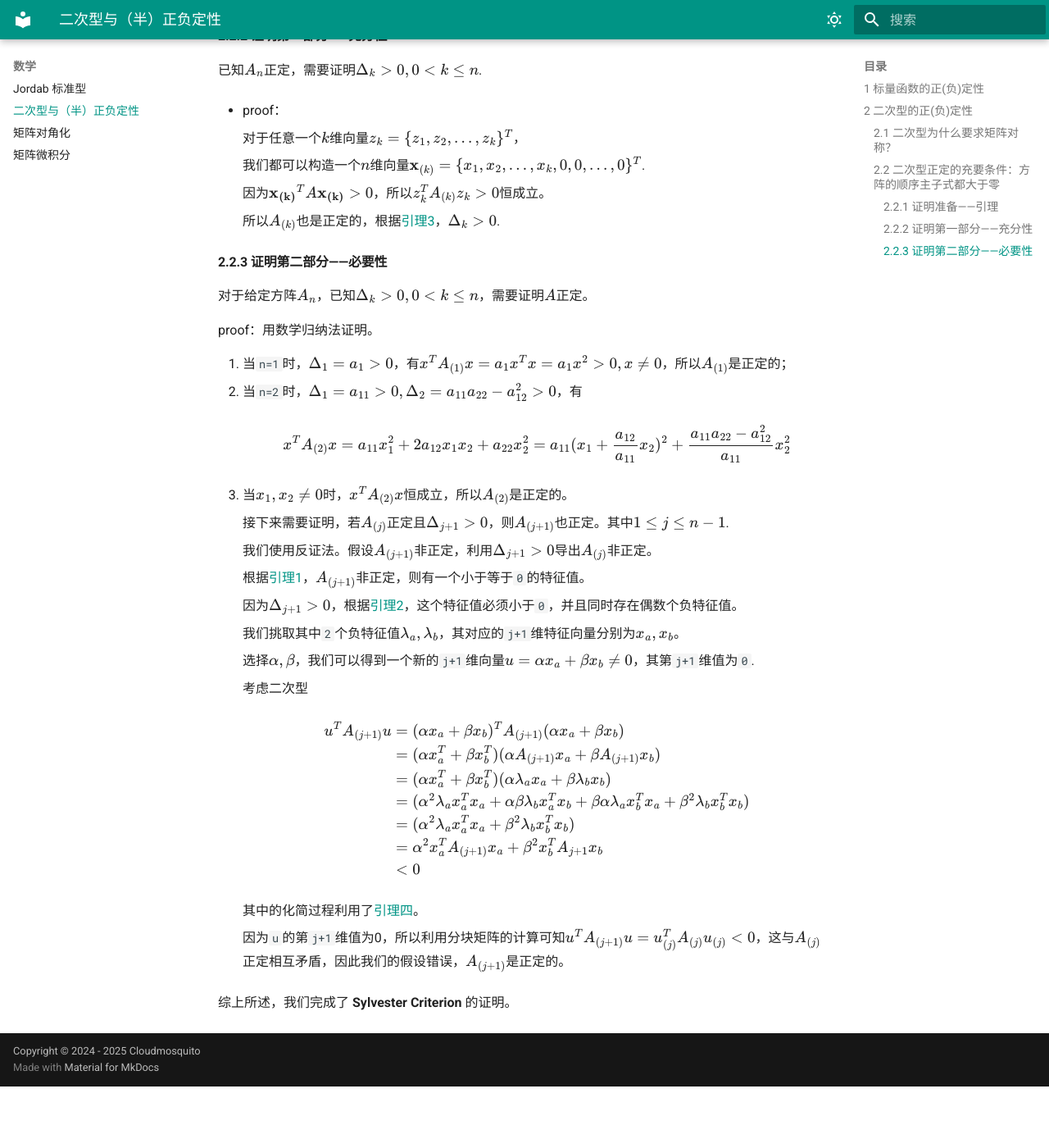
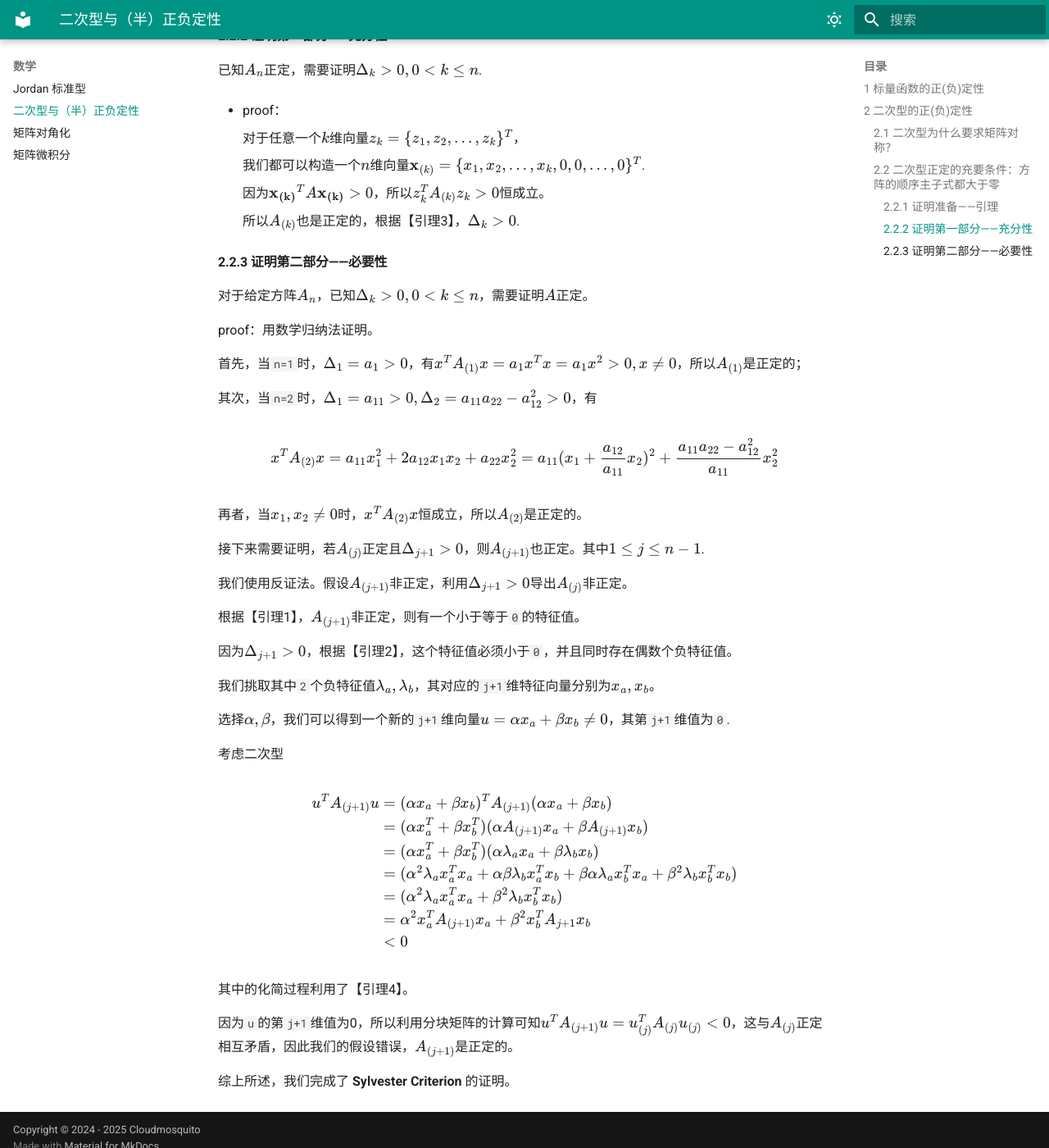
Before and after one commit to cloudmosquito/cloudmosquito.github.io, an MkDocs documentation site: the page built from docs/数学/二次型与(半)正负定性.md, in a window 1280 px wide and 1400 px high, scrolled down 2342 px. Shown: the whole window at 82% size. Built offline with MkDocs 1.6.1 and Material for MkDocs 9.7.7, drawn with Linux system fonts in a browser that asks for light colours; before the commit the page ends 3667 px from its top, so only the background shows below that; some of the changed text lies outside the part shown.

```diff
--- a/docs/数学/Jordab 标准型.md
+++ b/docs/数学/Jordan 标准型.md
@@ -1,3 +1,5 @@
+# Jordan 标准型
+
 ## 定义
 
 任何一个 $n$ 阶的复数矩阵 $A$ 都与一个 Jordan 标准型近似。
--- a/docs/数学/二次型与(半)正负定性.md
+++ b/docs/数学/二次型与(半)正负定性.md
@@ -66,7 +64,7 @@
 
 3. 【引理3】：正定矩阵的行列式大于`0`。
 
-    由[引理1](#引理1正定矩阵的特征值大于0)，[引理2](#引理2方阵的行列式等于特征值的积)即得。
+    由【引理1】【引理2】即得。
 
 4. 【引理4】：实对称矩阵的不同特征值对应的特征向量相互正交。
 
@@ -94,7 +92,7 @@
 
     因为$\mathbf{x_{(k)}}^TA\mathbf{x_{(k)}}>0$，所以$z_k^TA_{(k)}z_k>0$恒成立。
 
-    所以$A_{(k)}$也是正定的，根据[引理3](#引理3正定矩阵的行列式大于0)，$\Delta_k>0$.
+    所以$A_{(k)}$也是正定的，根据【引理3】，$\Delta_k>0$.
 
 #### 2.2.3 证明第二部分——必要性
 
@@ -102,31 +100,32 @@
 
 proof：用数学归纳法证明。
 
-  1. 当`n=1`时，$\Delta_1 = a_1 > 0$，有$x^TA_{(1)}x = a_1x^Tx = a_1x^2 > 0, x \neq 0$，所以$A_{(1)}$是正定的；
-  2. 当`n=2`时，$\Delta_1 = a_{11}>0, \Delta_2 = a_{11}a_{22}-a_{12}^2>0$，有
+首先，当`n=1`时，$\Delta_1 = a_1 > 0$，有$x^TA_{(1)}x = a_1x^Tx = a_1x^2 > 0, x \neq 0$，所以$A_{(1)}$是正定的；
 
-    $$x^TA_{(2)}x = a_{11}x_1^2+2a_{12}x_1x_2+a_{22}x_2^2 = a_{11}(x_1+\frac{a_{12}}{a_{11}}x_2)^2+\frac{a_{11}a_{22}-a_{12}^2}{a_{11}}x_2^2$$
+其次，当`n=2`时，$\Delta_1 = a_{11}>0, \Delta_2 = a_{11}a_{22}-a_{12}^2>0$，有
 
-  3. 当$x_1,x_2\neq 0$时，$x^TA_{(2)}x$恒成立，所以$A_{(2)}$是正定的。
+$$x^TA_{(2)}x = a_{11}x_1^2+2a_{12}x_1x_2+a_{22}x_2^2 = a_{11}(x_1+\frac{a_{12}}{a_{11}}x_2)^2+\frac{a_{11}a_{22}-a_{12}^2}{a_{11}}x_2^2$$
 
-    接下来需要证明，若$A_{(j)}$正定且$\Delta_{j+1}>0$，则$A_{(j+1)}$也正定。其中$1\le j \le n-1$.
+再者，当$x_1,x_2\neq 0$时，$x^TA_{(2)}x$恒成立，所以$A_{(2)}$是正定的。
 
-    我们使用反证法。假设$A_{(j+1)}$非正定，利用$\Delta_{j+1}>0$导出$A_{(j)}$非正定。
+接下来需要证明，若$A_{(j)}$正定且$\Delta_{j+1}>0$，则$A_{(j+1)}$也正定。其中$1\le j \le n-1$.
 
-    根据[引理1](#引理1正定矩阵的特征值大于0)，$A_{(j+1)}$非正定，则有一个小于等于`0`的特征值。
+我们使用反证法。假设$A_{(j+1)}$非正定，利用$\Delta_{j+1}>0$导出$A_{(j)}$非正定。
 
-    因为$\Delta_{j+1}>0$，根据[引理2](#引理2方阵的行列式等于特征值的积)，这个特征值必须小于`0`，并且同时存在偶数个负特征值。
+根据【引理1】，$A_{(j+1)}$非正定，则有一个小于等于`0`的特征值。
 
-    我们挑取其中`2`个负特征值$\lambda_a, \lambda_b$，其对应的`j+1`维特征向量分别为$x_a,x_b$。
+因为$\Delta_{j+1}>0$，根据【引理2】，这个特征值必须小于`0`，并且同时存在偶数个负特征值。
 
-    选择$\alpha,\beta$，我们可以得到一个新的`j+1`维向量$u = \alpha x_a + \beta x_b \neq 0$，其第`j+1`维值为`0`.
+我们挑取其中`2`个负特征值$\lambda_a, \lambda_b$，其对应的`j+1`维特征向量分别为$x_a,x_b$。
 
-    考虑二次型
+选择$\alpha,\beta$，我们可以得到一个新的`j+1`维向量$u = \alpha x_a + \beta x_b \neq 0$，其第`j+1`维值为`0`.
 
-    $$\begin{aligned} u^TA_{(j+1)}u &= (\alpha x_a+\beta x_b)^TA_{(j+1)}(\alpha x_a+\beta x_b)\\ &= (\alpha x_a^T + \beta x_b^T)(\alpha A_{(j+1)}x_a + \beta A_{(j+1)}x_b)\\ &= (\alpha x_a^T + \beta x_b^T)(\alpha\lambda_ax_a+\beta\lambda_bx_b)\\ &= (\alpha^2\lambda_ax_a^Tx_a + \alpha\beta\lambda_bx_a^Tx_b + \beta\alpha\lambda_ax_b^Tx_a+\beta^2\lambda_bx_b^Tx_b)\\ &= (\alpha^2\lambda_ax_a^Tx_a + \beta^2\lambda_bx_b^Tx_b)\\ &= \alpha^2x_a^TA_{(j+1)}x_a + \beta^2x_b^TA_{j+1}x_b\\ & < 0\end{aligned}$$
+考虑二次型
 
-    其中的化简过程利用了[引理四](#引理4实对称矩阵的不同特征值对应的特征向量相互正交)。
+$$\begin{aligned} u^TA_{(j+1)}u &= (\alpha x_a+\beta x_b)^TA_{(j+1)}(\alpha x_a+\beta x_b)\\ &= (\alpha x_a^T + \beta x_b^T)(\alpha A_{(j+1)}x_a + \beta A_{(j+1)}x_b)\\ &= (\alpha x_a^T + \beta x_b^T)(\alpha\lambda_ax_a+\beta\lambda_bx_b)\\ &= (\alpha^2\lambda_ax_a^Tx_a + \alpha\beta\lambda_bx_a^Tx_b + \beta\alpha\lambda_ax_b^Tx_a+\beta^2\lambda_bx_b^Tx_b)\\ &= (\alpha^2\lambda_ax_a^Tx_a + \beta^2\lambda_bx_b^Tx_b)\\ &= \alpha^2x_a^TA_{(j+1)}x_a + \beta^2x_b^TA_{j+1}x_b\\ & < 0\end{aligned}$$
 
-    因为`u`的第`j+1`维值为0，所以利用分块矩阵的计算可知$u^TA_{(j+1)}u = u_{(j)}^TA_{(j)}u_{(j)} < 0$，这与$A_{(j)}$正定相互矛盾，因此我们的假设错误，$A_{(j+1)}$是正定的。
+其中的化简过程利用了【引理4】。
+
+因为`u`的第`j+1`维值为0，所以利用分块矩阵的计算可知$u^TA_{(j+1)}u = u_{(j)}^TA_{(j)}u_{(j)} < 0$，这与$A_{(j)}$正定相互矛盾，因此我们的假设错误，$A_{(j+1)}$是正定的。
 
 综上所述，我们完成了 **Sylvester Criterion** 的证明。
```
Also changed, not shown: other parts of docs/数学/二次型与(半)正负定性.md (+5 -7 lines), docs/控制理论/自动控制原理/拉氏变换终值定理.md (added, +83 -0 lines).
